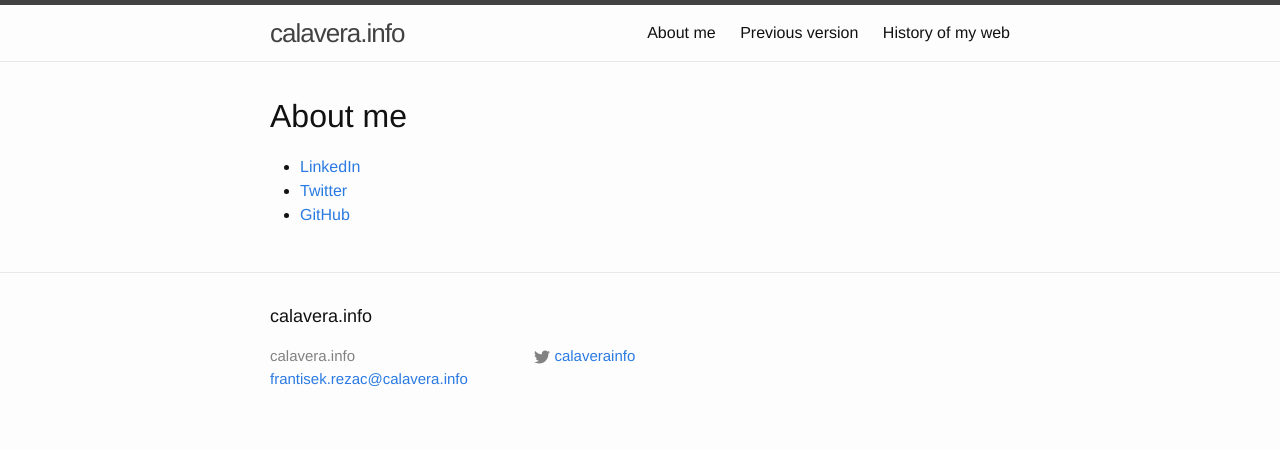
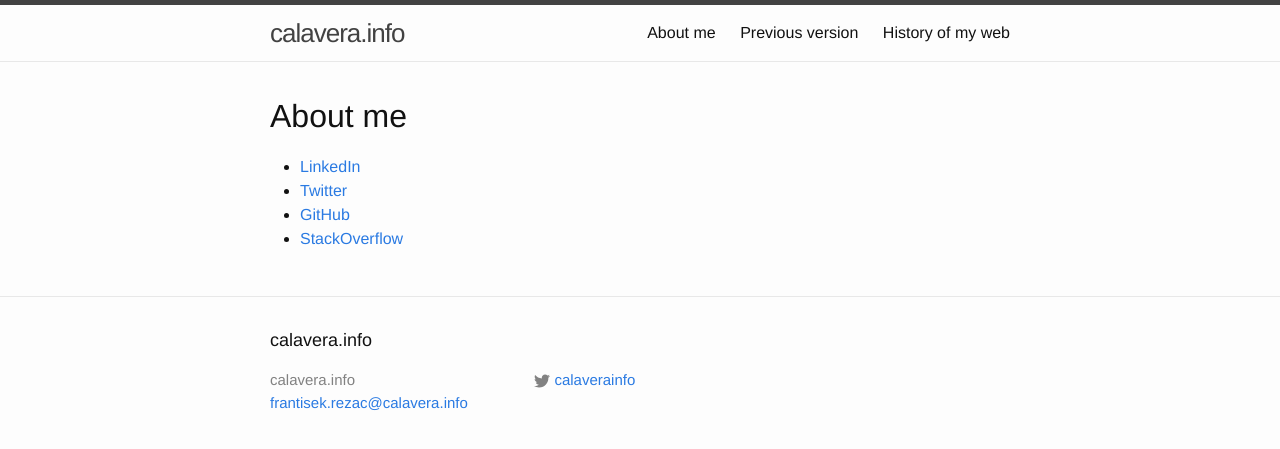
Before and after one commit to calaveraInfo/calaveraInfo.github.io, a Jekyll site: the page built from v3/about-me.md, in a window 1280 px wide. Shown: the top 449 px of the page. Built offline with Jekyll 4.4.1, drawn with Linux system fonts in a browser that asks for light colours.

Commit message:
Added stackoverflow to About me page

```diff
--- a/v3/about-me.md
+++ b/v3/about-me.md
@@ -7,3 +7,4 @@ title: About me
 * [LinkedIn](https://cz.linkedin.com/in/frantisekrezac)
 * [Twitter](https://twitter.com/calaverainfo)
 * [GitHub](https://github.com/calaveraInfo)
+* [StackOverflow](http://stackoverflow.com/users/263639/calavera-info)
```
